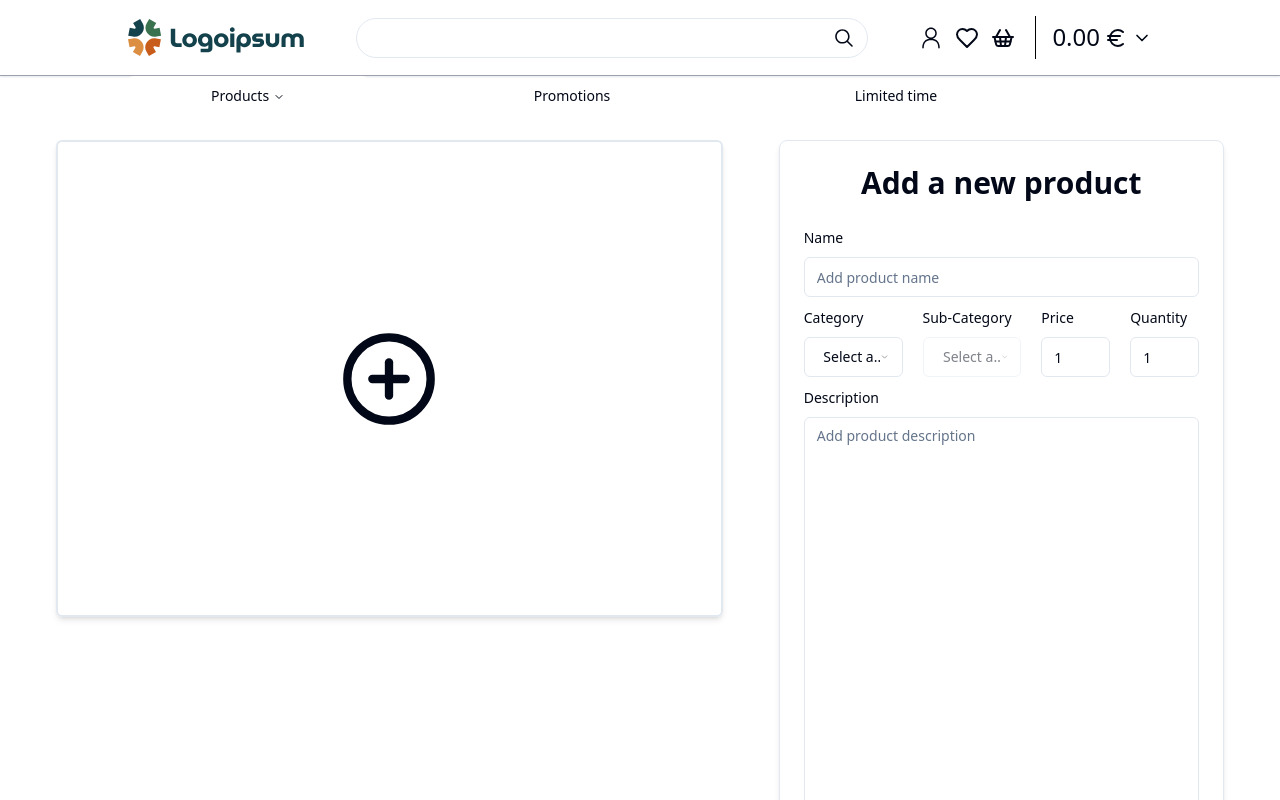
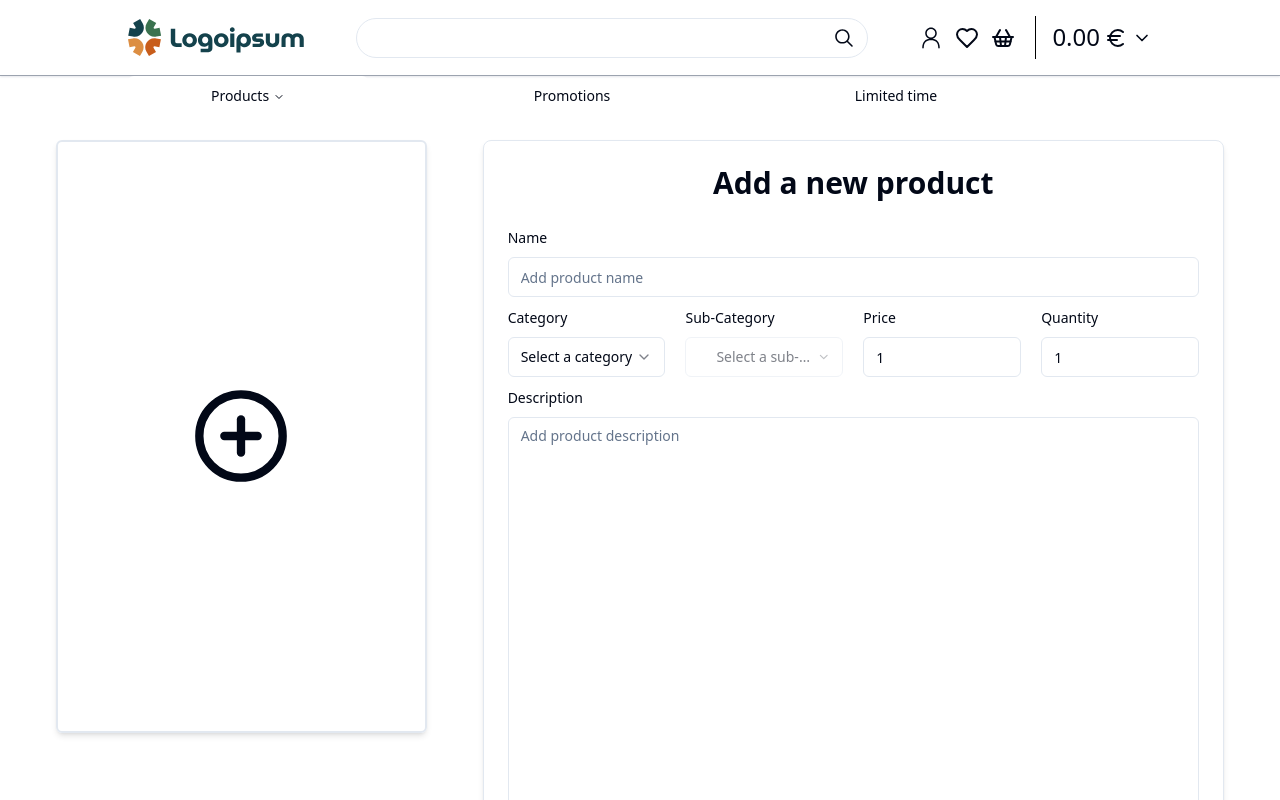
Before and after one commit to teoMarinov/ABCFurniture, a React (Vite) app in the folder client/: page /add-product in a window 1280 px wide. Built offline with nearby package versions, Linux system fonts and the light colour scheme; the HTML template or start-up script is replaced by a standard one.

Commit message:
add parent div to MultiImageHandler inside AddProduct

```diff
--- a/client/src/components/add-product/AddProduct.tsx
+++ b/client/src/components/add-product/AddProduct.tsx
@@ -114,12 +114,14 @@ const AddProduct = () => {
           </CardFooter>
         </Card>
 
+        <div className="xl:w-1/3 h-[790px]">
           <MultiImageHandler
             addToForm={addImageToForm}
             imagePreview={imagePreview}
             setImagePreview={setImagePreview}
             removeFromForm={removeImageFromForm}
           />
+        </div>
 
         <Button
           variant={"default"}
```
Lines whose indentation alone changed are shown as unchanged.
